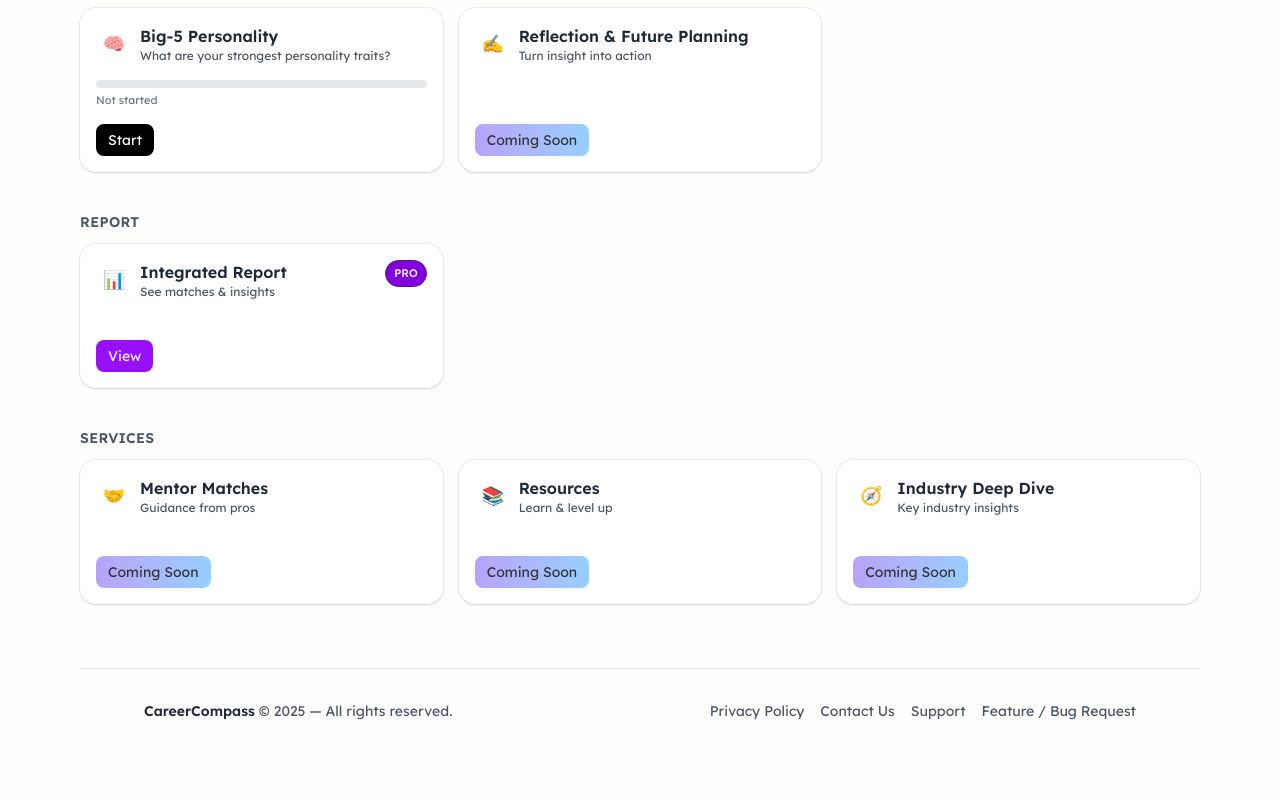
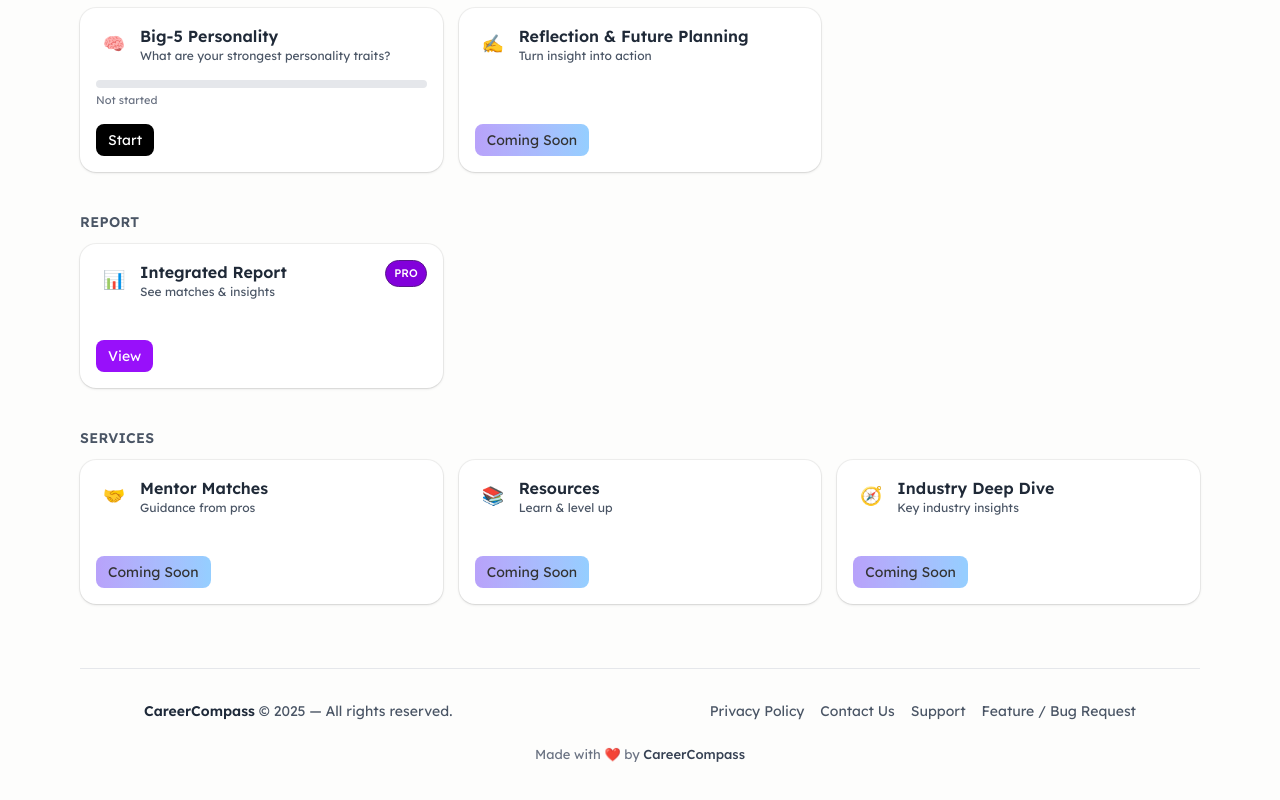
Before and after one commit to nero-tulip/career-compass, a Next.js app in the folder careerwise/: page /app in a window 1280 px wide. Shown: the part 382-1182 px from the top of the page. Before the commit the page ends 1151 px from the top, so only its background shows below. Built offline with nearby package versions, Linux system fonts and the light colour scheme; no server answers; the database is empty; sample sign-in values are in the browser's storage.

Commit message:
minor footer enhancement

```diff
--- a/careerwise/src/app/components/Footer.tsx
+++ b/careerwise/src/app/components/Footer.tsx
@@ -41,6 +41,11 @@ export default function Footer() {
           </a>
         </div>
       </div>
+      {/* Bottom line */}
+      <div className="mt-6 text-center text-[13px] text-gray-500">
+        Made with <span className="text-[var(--lav-400)]">❤️</span> by{" "}
+        <span className="font-medium text-gray-700">CareerCompass</span>
+      </div>
     </footer>
   );
 }
```
